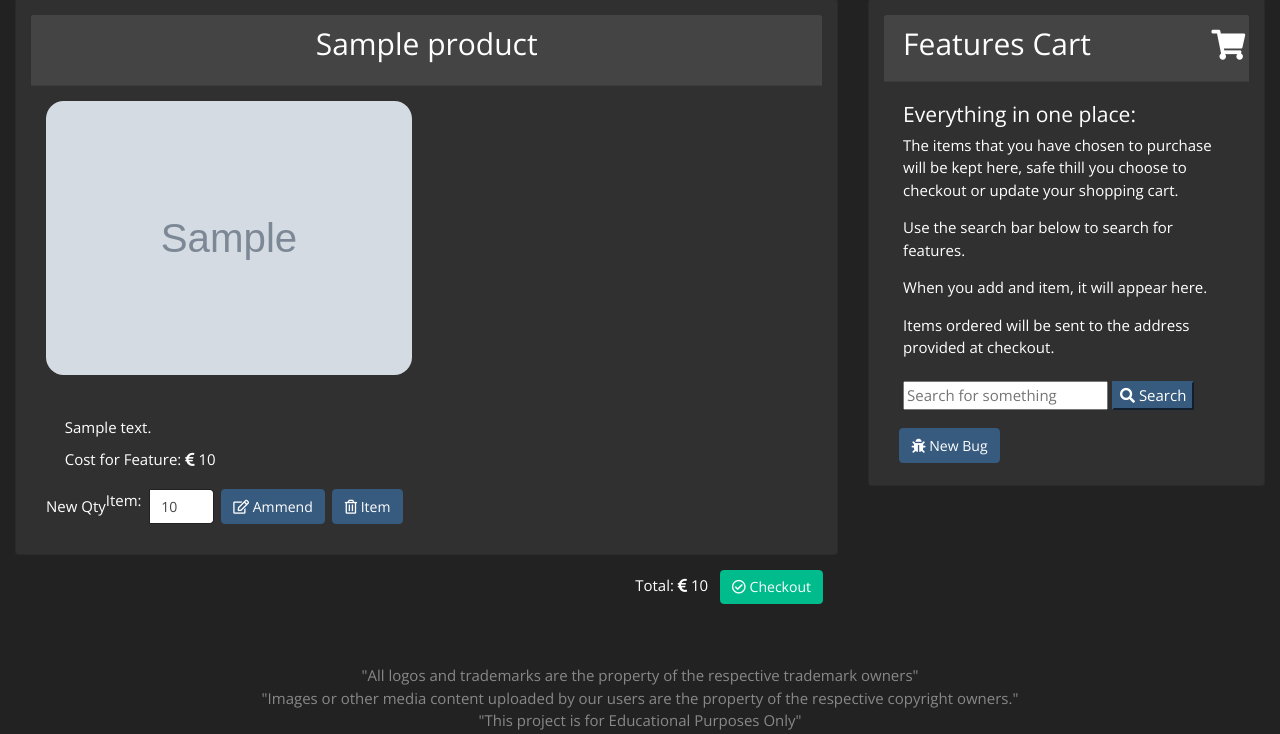
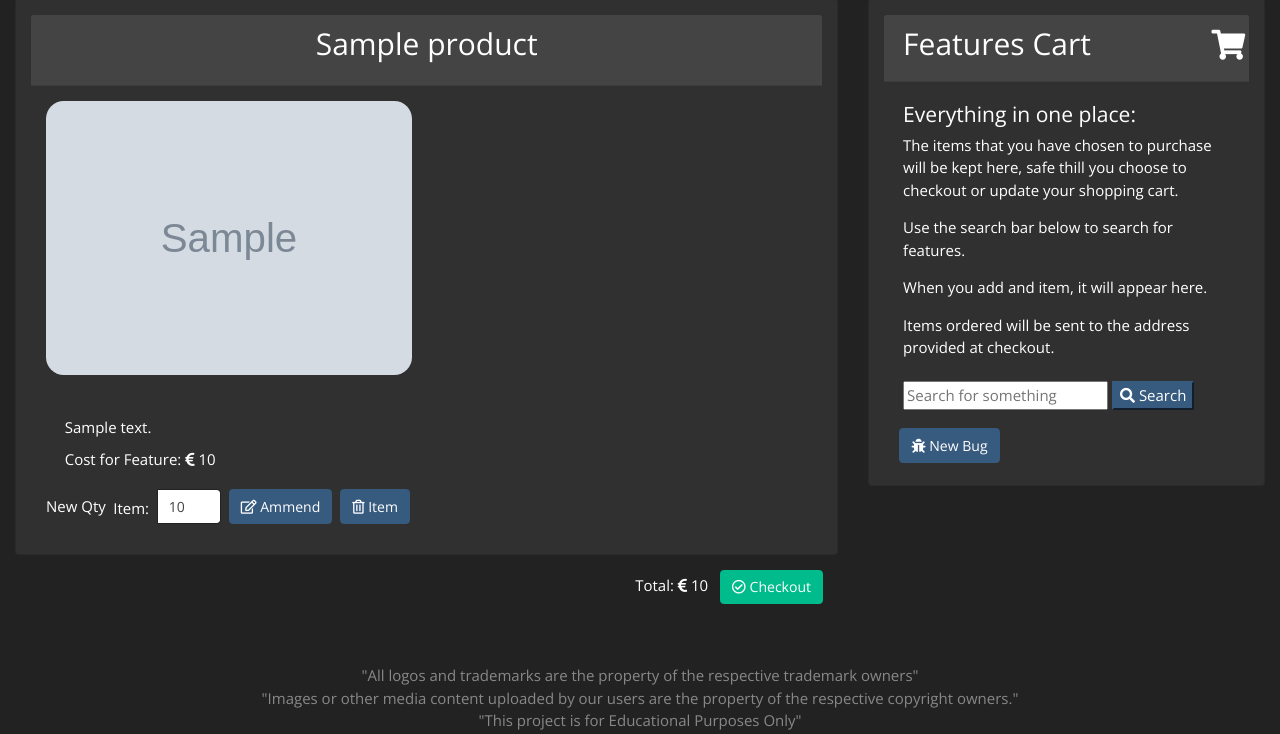
Before and after one commit to ddeveloper72/milestone-5-project, a Django app: template cart/templates/cart.html in a window 1280 px wide. Shown: the part 82-816 px from the top of the page. Run offline with Django 3.2, Linux system fonts and the light colour scheme; the template is opened without the code that fills it: most values are stand-ins (such as "Sample title", 1, 10 or a date in 2020); grey boxes marked "Sample" are stand-in pictures; some libraries are stand-ins or nearby versions.

Commit message:
Corrected margins on form label text and button spacing.

```diff
--- a/cart/templates/cart.html
+++ b/cart/templates/cart.html
@@ -33,9 +33,9 @@
                         <form action="{% url 'adjust_cart' item.id %}" class="form-inline" method="post">
                             {% csrf_token %}
                             <div class="form-group">
-                                <label>New Qty</label>
+                                <label class="mr-2">New Qty</label>
                                 <div class="input-group">
-                                    <div class="input-group-addon mr-2">Item:</div>
+                                    <div class="input-group-addon mr-2 mt-2">Item:</div>
                                     <input type="number" name="quantity" value="{{ item.quantity }}" min="0" max="1" class="form-control">
                                 </div>
                                 <button class="btn btn-primary ml-2" type="submit"><i class="far fa-edit"></i> Ammend</button>
```
